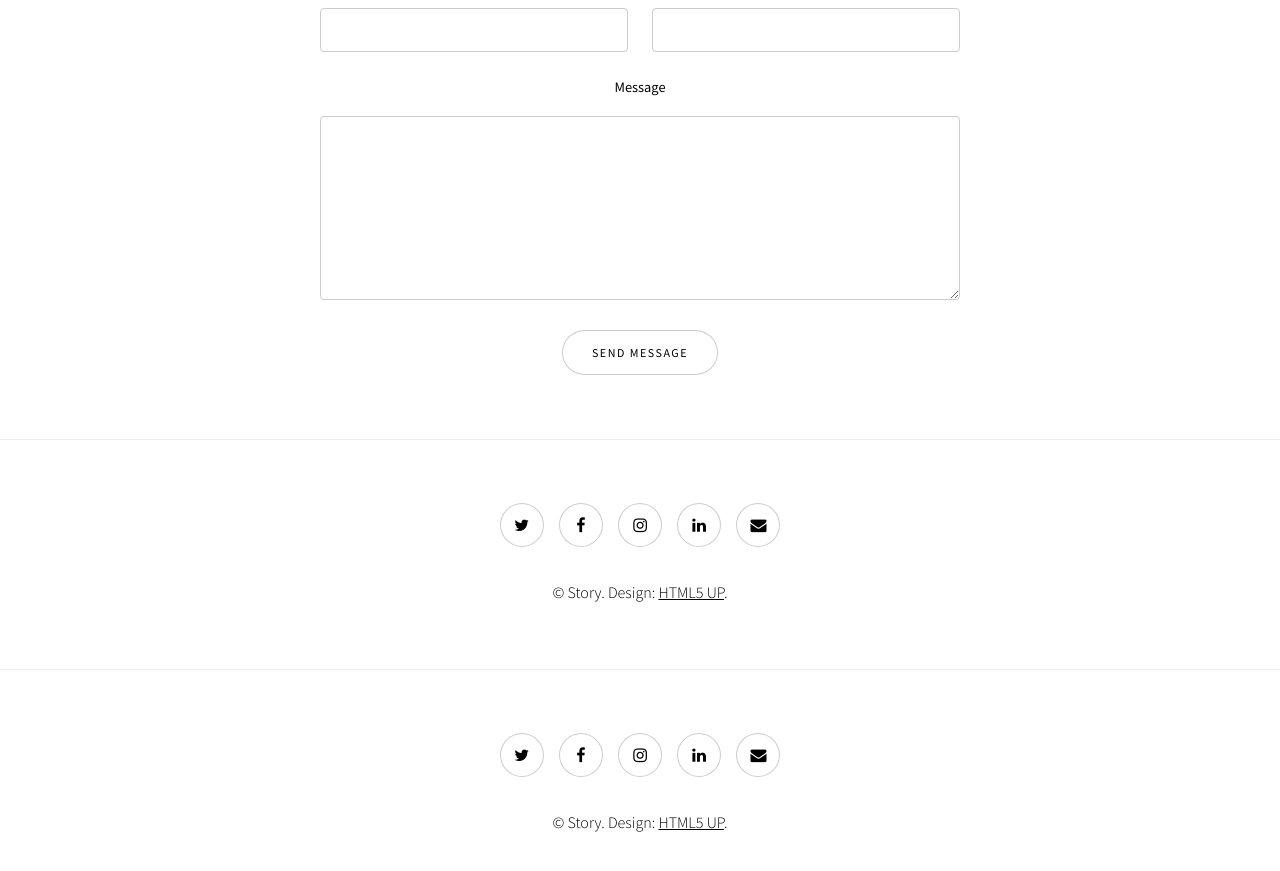
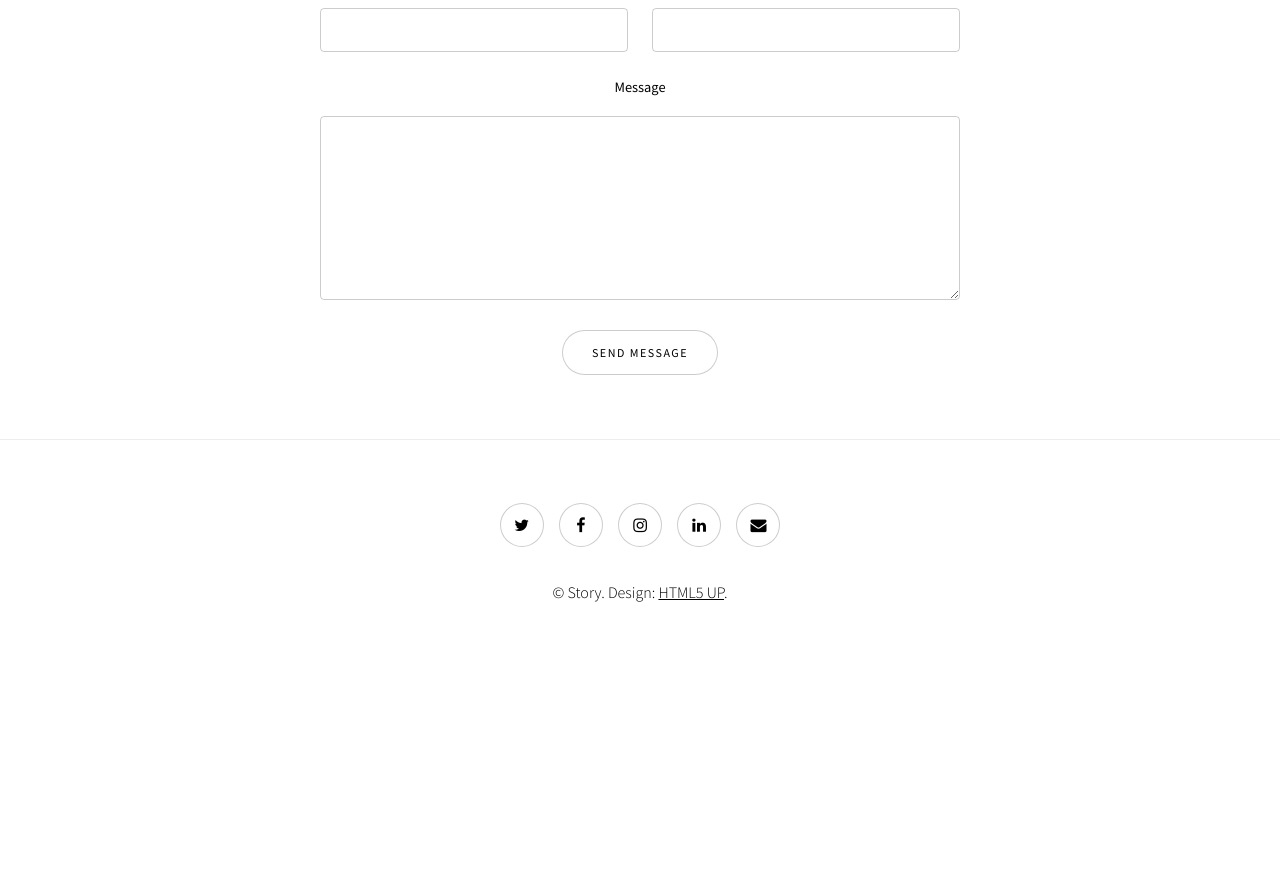
Before and after one commit to itsuhane/R66037, a Jekyll site: the page built from index.html, in a window 1280 px wide and 900 px high, scrolled down 4080 px. Shown: the top 871 px of the window. Built offline with Jekyll 4.4.1, drawn with Linux system fonts in a browser that asks for light colours; after the commit the page ends 4749 px from its top, so only the background shows below that.

Commit message:
fix footer

```diff
--- a/index.html
+++ b/index.html
@@ -217,17 +217,3 @@ layout: default
     </form>
   </div>
 </section>
-
-<!-- Footer -->
-<footer class="wrapper style1 align-center">
-<div class="inner">
-<ul class="icons">
-<li><a href="#" class="icon style2 fa-twitter"><span class="label">Twitter</span></a></li>
-<li><a href="#" class="icon style2 fa-facebook"><span class="label">Facebook</span></a></li>
-<li><a href="#" class="icon style2 fa-instagram"><span class="label">Instagram</span></a></li>
-<li><a href="#" class="icon style2 fa-linkedin"><span class="label">LinkedIn</span></a></li>
-<li><a href="#" class="icon style2 fa-envelope"><span class="label">Email</span></a></li>
-</ul>
-<p>&copy; {{ site.title }}. Design: <a href="https://html5up.net">HTML5 UP</a>.</p>
-</div>
-</footer>
```
